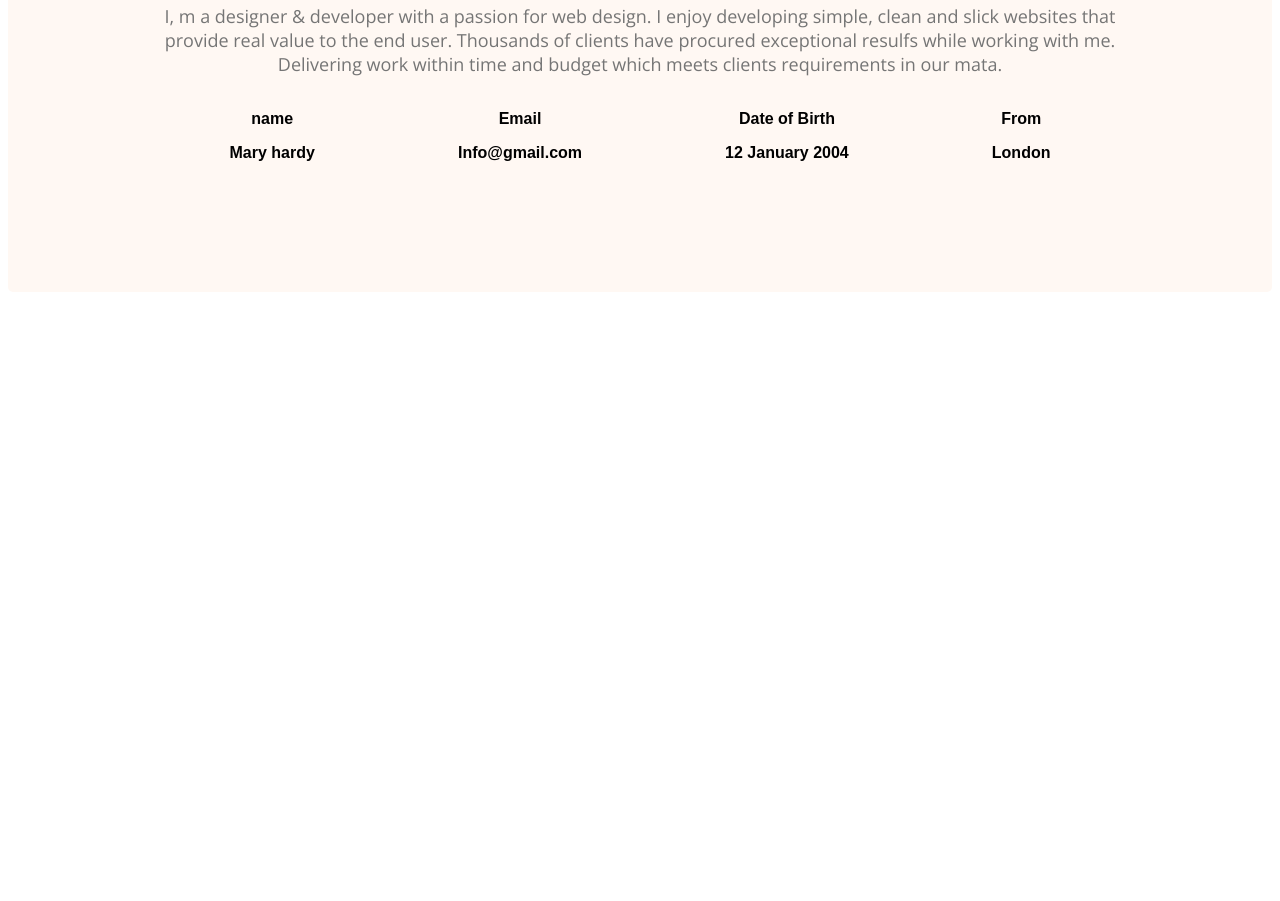
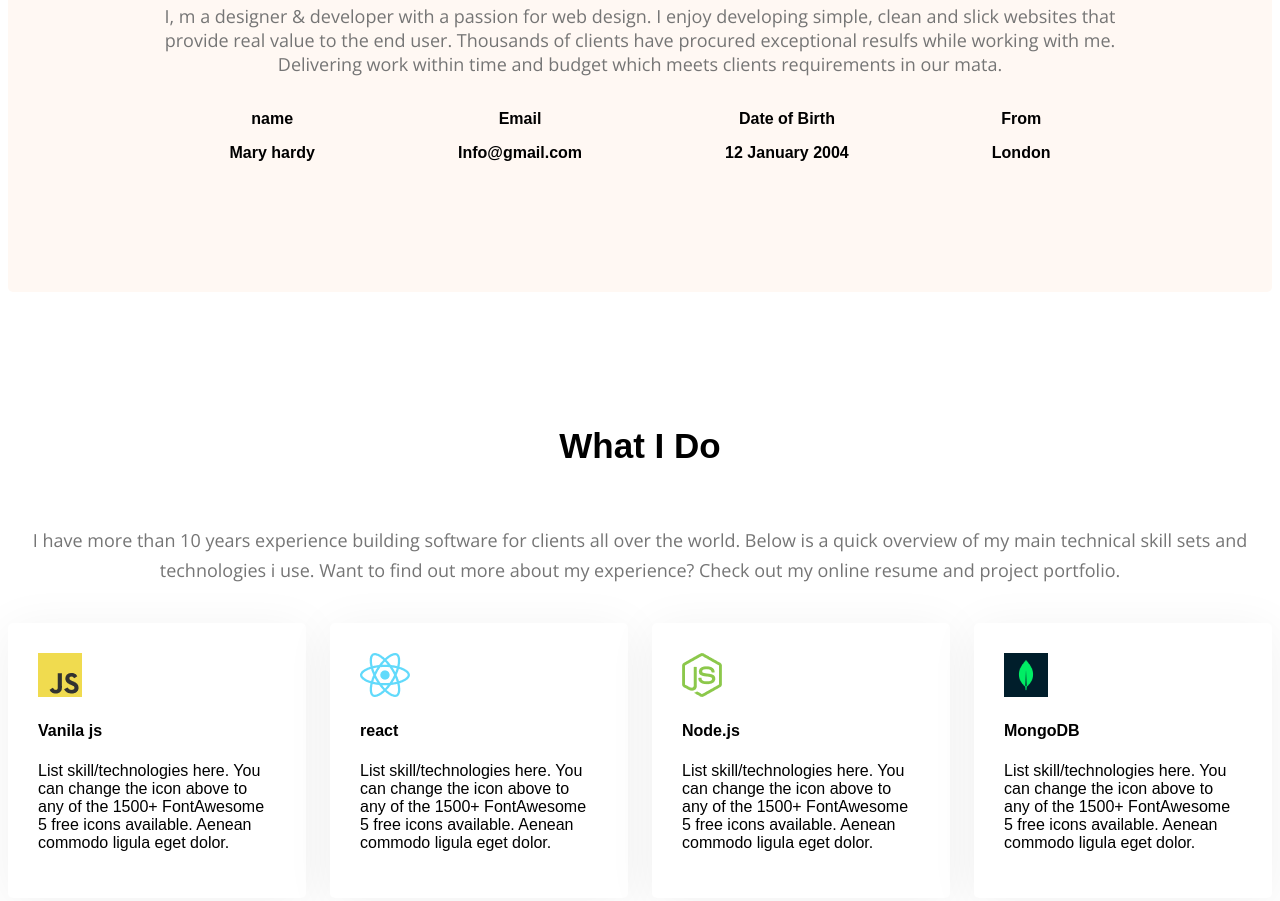
Before and after one commit to Parvej101/web-dev-portfolio, a plain HTML site: page index.html in a window 1280 px wide. Shown: the part 1201-2102 px from the top of the page. Before the commit the page ends 1501 px from the top, so only its background shows below. Drawn offline with nearby package versions, Linux system fonts and the light colour scheme.

Commit message:
skills section almost complete

```diff
--- a/index.html
+++ b/index.html
@@ -55,6 +55,34 @@
                 </div>
 
             </section>
+
+            <section class="skills">
+                <h3 class="skills-title">What I Do</h3>
+                <p class="skills-description">I have more than 10 years experience building software for clients all over the world. Below is a quick overview of my main technical skill sets and technologies i use. Want to find out more about my experience? Check out my online resume and project portfolio.</p>
+
+                    <div class="skills-container">
+                        <div class="skill">
+                            <img src="images/icons/js.png" alt="">
+                            <h4 class="skill-title">Vanila js</h4>
+                            <p class="skill-description">List skill/technologies here. You can change the icon above to any of the 1500+ FontAwesome 5 free icons available. Aenean commodo ligula eget dolor.</p>
+                        </div>
+                        <div class="skill">
+                            <img src="images/icons/react.png" alt="">
+                            <h4 class="skill-title">react</h4>
+                            <p class="skill-description">List skill/technologies here. You can change the icon above to any of the 1500+ FontAwesome 5 free icons available. Aenean commodo ligula eget dolor.</p>
+                        </div>
+                        <div class="skill">
+                            <img src="images/icons/nodejs.png" alt="">
+                            <h4 class="skill-title">Node.js</h4>
+                            <p class="skill-description">List skill/technologies here. You can change the icon above to any of the 1500+ FontAwesome 5 free icons available. Aenean commodo ligula eget dolor.</p>
+                        </div>
+                        <div class="skill">
+                            <img src="images/icons/mongo.png" alt="">
+                            <h4 class="skill-title">MongoDB</h4>
+                            <p class="skill-description">List skill/technologies here. You can change the icon above to any of the 1500+ FontAwesome 5 free icons available. Aenean commodo ligula eget dolor.</p>
+                        </div>
+                    </div>
+            </section>
     </main>
     <footer>
 
--- a/style/style.css
+++ b/style/style.css
@@ -98,7 +98,7 @@ font-weight: 400;
     padding: 130px 150px;
     border-radius: 5px;
     text-align: center;
-    margin-top: 130px;
+
   }
   /*About*/
   .about-items{display: flex;
@@ -107,4 +107,38 @@ font-weight: 400;
   }
   .about{
     font-weight: 600;
+
   }
+  /*what i do section*/
+  main section{
+    margin-top: 130px;
+    margin-bottom: 130px;
+  }
+  .skills-title{
+    font-size: 35px;
+font-weight: 700;
+line-height: 48px;
+letter-spacing: 0%;
+text-align: center;
+  }
+  .skills-description{
+    color: rgb(117, 117, 117);
+font-family: Open Sans;
+font-size: 18px;
+font-weight: 400;
+line-height: 30px;
+letter-spacing: 0%;
+text-align: center;
+padding: 20px ;
+  }
+  .skills-container{
+    display: flex;
+    gap: 24px;
+  }
+  .skill{
+    padding: 30px;
+    border-radius: 5px;
+
+box-shadow: 0px 6px 50px 0px rgba(0, 0, 0, 0.06);
+background: rgb(255, 255, 255);
+  }
```
